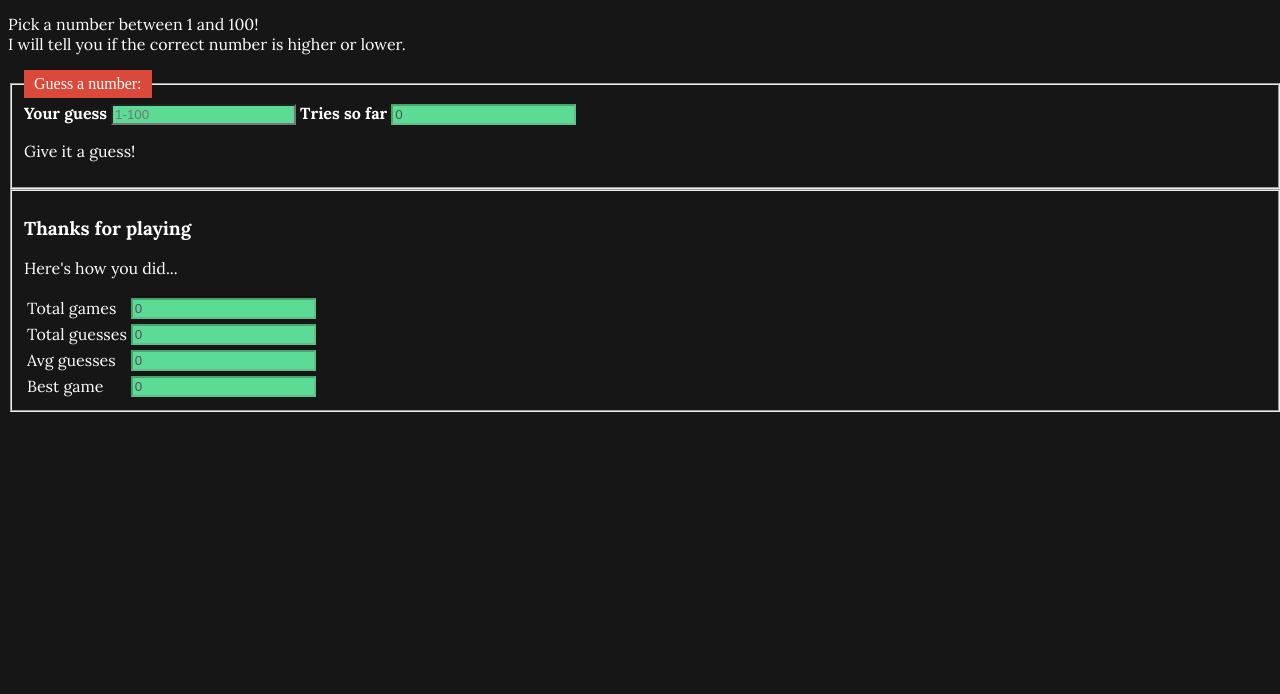
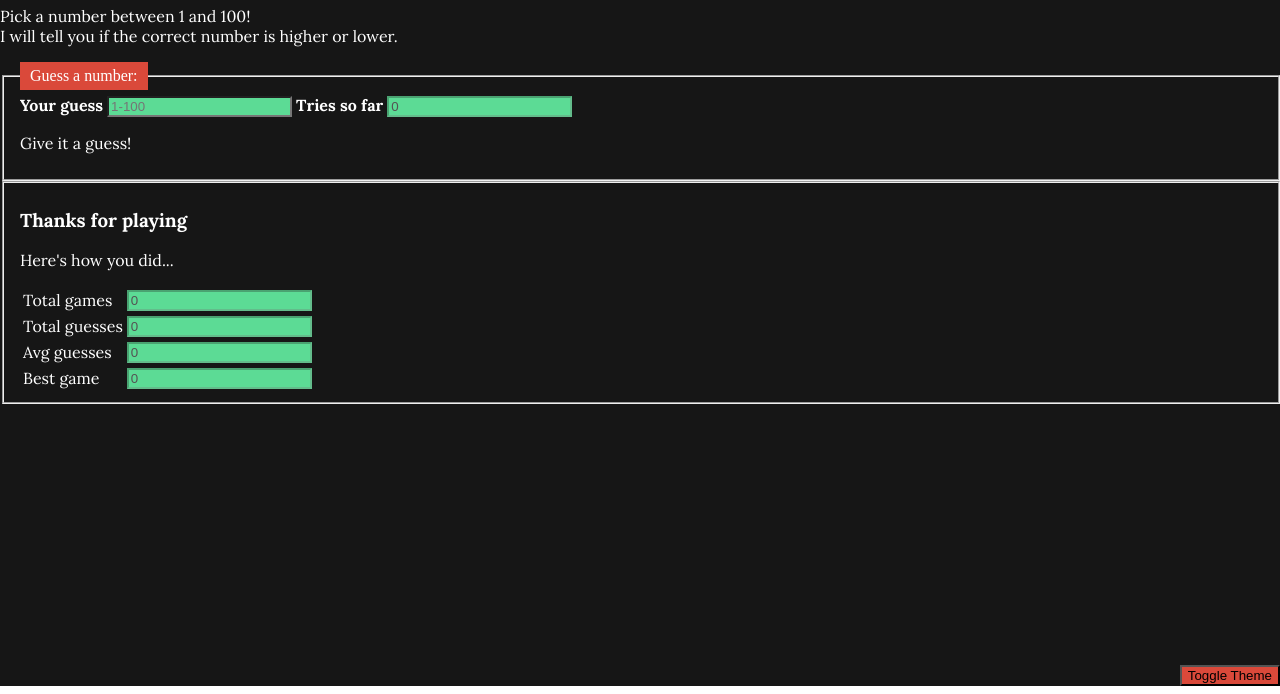
Before and after one commit to SamBardsley/Guessing-Game-WebVs, a website: page index.html in a window 1280 px wide. Shown: the part 114-808 px from the top of the page. Drawn offline with Linux system fonts and the light colour scheme.

Commit message:
Added dark/light mode toggle

```diff
--- a/index.html
+++ b/index.html
@@ -5,8 +5,12 @@
     <link href="style.css" rel="stylesheet" />
     <link href="https://fonts.googleapis.com/css?family=Lora:400,700|Montserrat:300" rel="stylesheet">
   </head>
-  <body>
+  <body class="dark">
+    <script>
+      document.body.className = "dark";
+    </script>
     <main>
+
       <form action="#" name="guessingGame" id="guessingForm" method="get">
         <div class="mainTitle"><h1>The Guessing Game</h1></div>
         <p>
@@ -43,6 +47,9 @@
           <tr><td>Best game</td><td><input type="number" value="0" id="best"  disabled="disabled" /></td></tr>
         </table>
       </fieldset>
+      <div class="themeToggle">
+        <input type="button" value="Toggle Theme" id="toggle_b"/>
+      </div>
       </form>
     </main>
     <script src="script.js"></script>
--- a/script.js
+++ b/script.js
@@ -1,7 +1,7 @@
 
 
 function guessingGame(){
-
+  const btn         = document.getElementById('toggle_b');
   const guessingDom = document.getElementById("guessing");
   const playingDom  = document.getElementById("playing");
   const guessDom    = document.getElementById("guess");
@@ -21,6 +21,15 @@ function guessingGame(){
 
   guessDom.addEventListener("change", makeGuess);
   yesDom.addEventListener("click", play);
+
+  btn.addEventListener('click', function handleClick() {
+    btn.textContent = 'toggle';
+    if (document.body.className == "dark") {
+      document.body.className = "light";
+    } else {
+      document.body.className = "dark";
+    }
+  });
 
   function play(){
     guessDom.setAttribute("placeholder", "1-100");
--- a/style.css
+++ b/style.css
@@ -1,16 +1,25 @@
-html, body {
-  height: 100%;
-  width: 100%;
+html,body{
+  height:100%;
+  width:100%;
+  margin:0%;
+}
+
+
+html, body.dark {
   background-color: #161616;
+  color: #FFFFFF;
+}
+
+html, body.light {
+  background-color: #FFFFFF;
+  color: #161616;
 }
 
 p, b, h3, tr {
-  color: #FFFFFF;
   font-family: 'Lora', serif;
 }
 
 h1 {
-  color: #FFFFFF;
   font-family: 'Montserrat', sans-serif;
   font-weight: 300;
   text-transform: uppercase;
@@ -21,7 +30,7 @@ input, textarea {
 }
 
 .mainTitle {
-  width: 99%;
+  width: 100%;
   background-color: #da493a;
   text-align: center;
   padding: .5px 0;
@@ -33,13 +42,19 @@ fieldset {
   width: 97%;
   padding-top: 0.35em;
   padding-bottom: 0.625em;
-  padding-left: 0.75em;
-  padding-right: 0.75em;
+  padding-left: 1em;
+  padding-right: 1em;
   border: 2px groove (internal value);
 }
 
 legend {
   background-color: #da493a;
-  color: white;
   padding: 5px 10px;
 }
+
+#toggle_b {
+  background-color: #da493a;
+  position: fixed;
+  bottom: 0;
+  right: 0;
+}
--- a/todo.txt
+++ b/todo.txt
@@ -4,7 +4,8 @@ TODO:
 3. add top nav bar                                                                      DONE
 4. extend guess box to same length as end playing box                                   DONE
 5. snazz it up                                                                          INPROGRESS
-6. maybe add light mode/dark mode switch?                                               NOTSTARTED
+6. maybe add light mode/dark mode switch?                                               DONE
 7. add a readme explaining what we have changed                                         NOTSTARTED
 8. make "here's how you did" appear later (if user clicks no, show them the stats)      NOTSTARTED
 9. use .focus() to make it easier for the user                                          NOTSTARTED
+10. maybe add an icon of the moon/sun on dark mode toggle                               DONE
```
